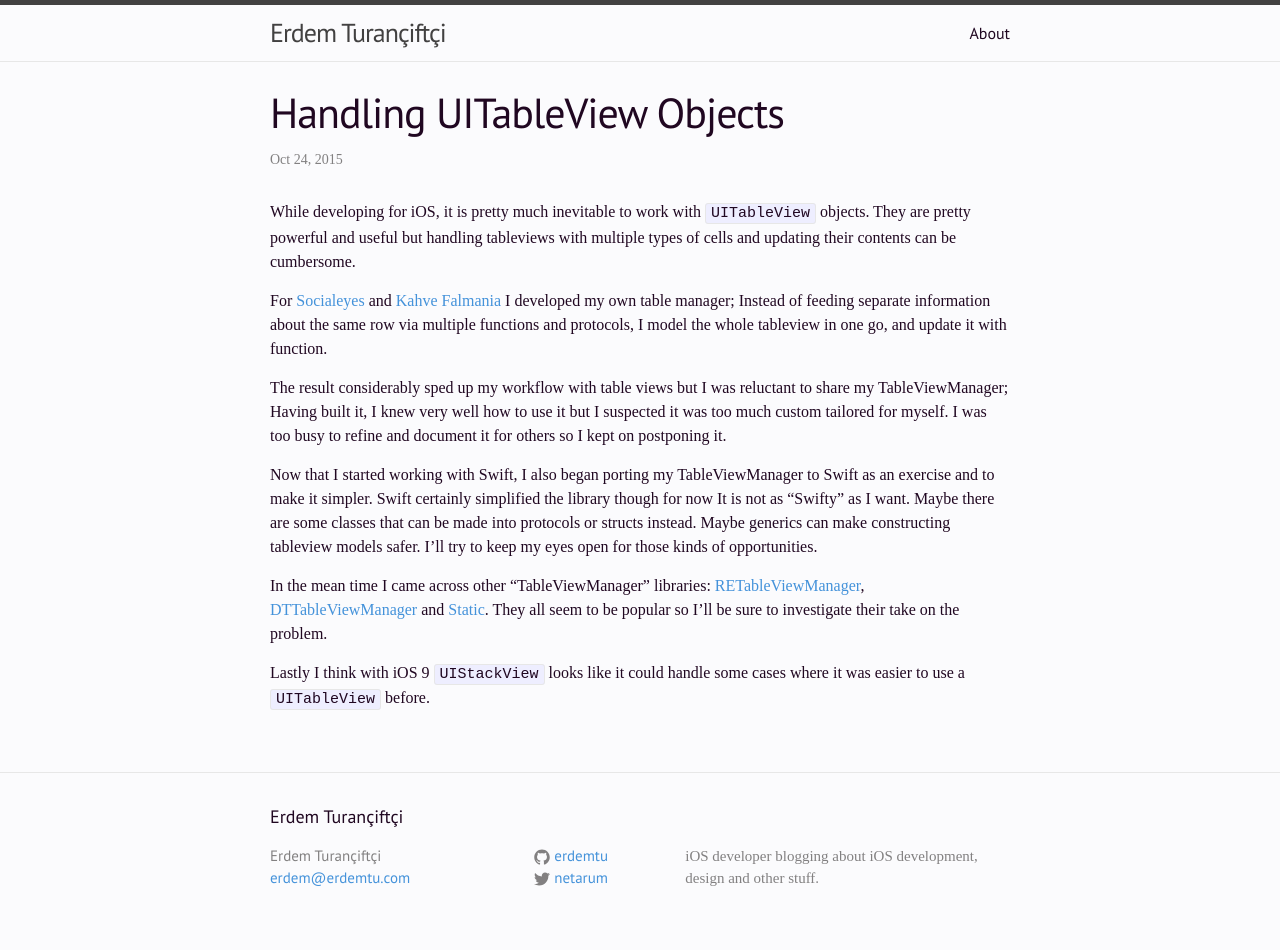
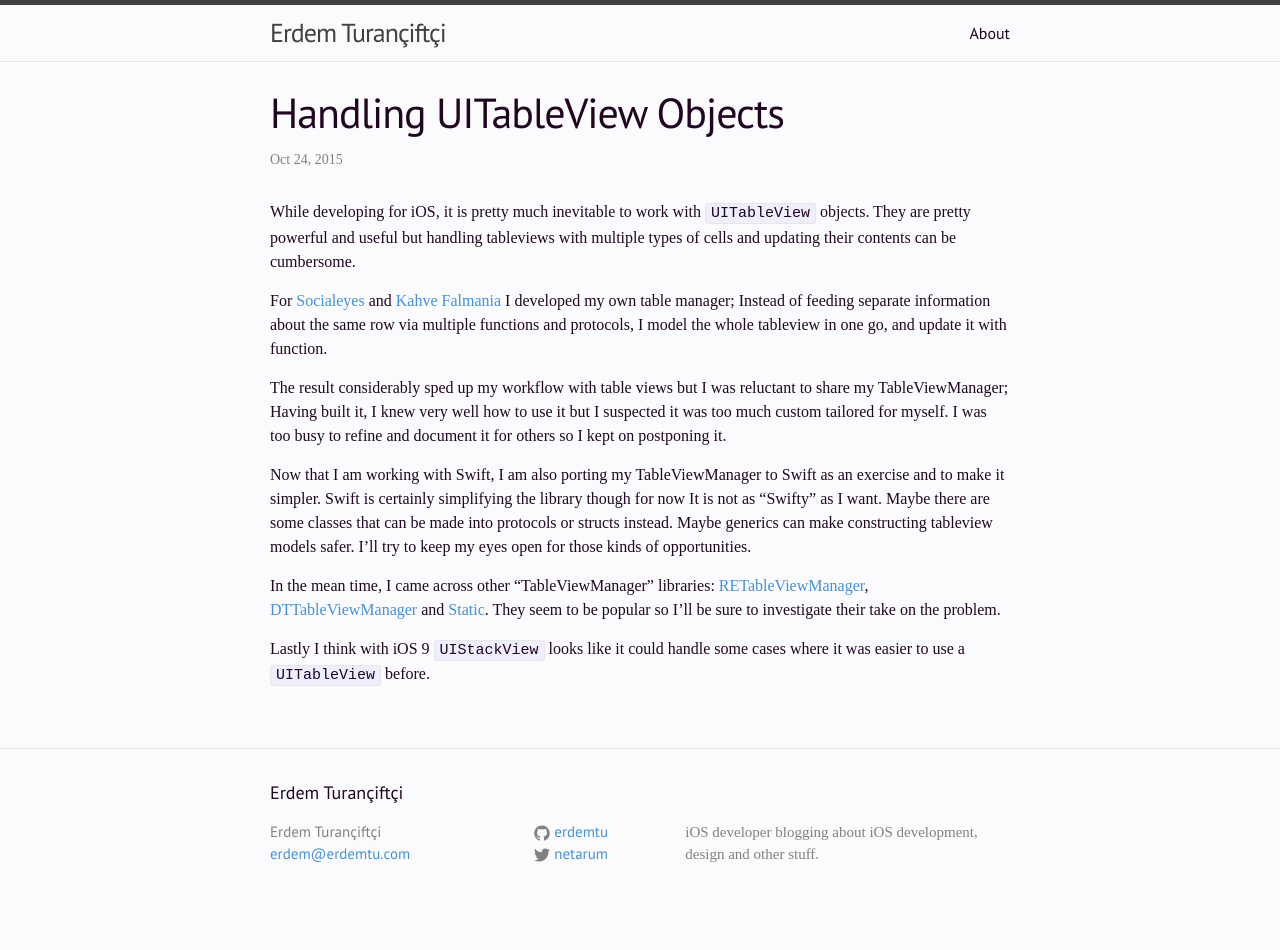
Before and after one commit to erdemtu/erdemtu.github.io, a Jekyll site: the page built from _posts/2015-10-24-handling-uitableview-objects.md, in a window 1280 px wide. Built offline with Jekyll 4.4.1, drawn with Linux system fonts in a browser that asks for light colours; some web fonts are replaced; after the commit the page ends 926 px from its top, so only the background shows below that.

Commit message:
Minor Adjustments to "Handling UITableView Objects" post

```diff
--- a/_posts/2015-10-24-handling-uitableview-objects.md
+++ b/_posts/2015-10-24-handling-uitableview-objects.md
@@ -19,17 +19,17 @@ to share my TableViewManager; Having built it, I knew very well how to use it
 but I suspected it was too much custom tailored for myself. I was too busy to
 refine and document it for others so I kept on postponing it.
 
-Now that I started working with Swift, I also began porting my TableViewManager
-to Swift as an exercise and to make it simpler. Swift certainly simplified the
+Now that I am working with Swift, I am also porting my TableViewManager
+to Swift as an exercise and to make it simpler. Swift is certainly simplifying the
 library though for now It is not as "Swifty" as I want. Maybe there are some
 classes that can be made into protocols or structs instead. Maybe generics can
 make constructing tableview models safer. I'll try to keep my eyes open for
 those kinds of opportunities.
 
-In the mean time I came across other "TableViewManager" libraries:
+In the mean time, I came across other "TableViewManager" libraries:
 [RETableViewManager](https://github.com/romaonthego/RETableViewManager),
 [DTTableViewManager](https://github.com/DenHeadless/DTTableViewManager) and
-[Static](https://github.com/venmo/Static). They all seem to be popular so I'll
+[Static](https://github.com/venmo/Static). They seem to be popular so I'll
 be sure to investigate their take on the problem.
 
 Lastly I think with iOS 9 `UIStackView` looks like it could handle some cases
```
